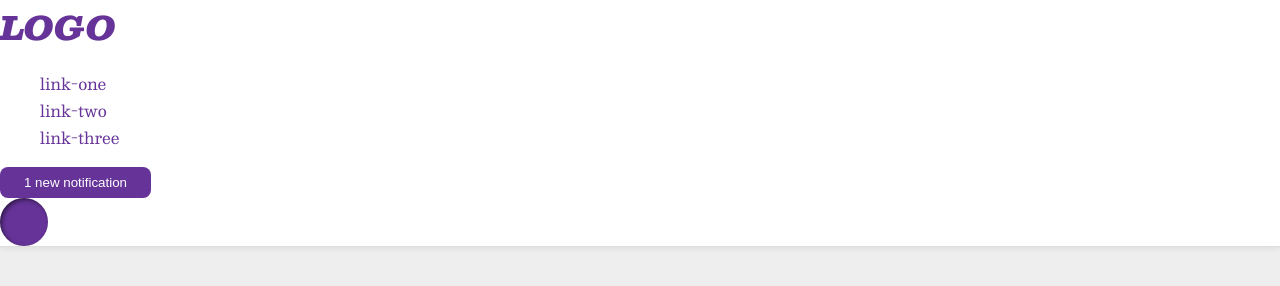
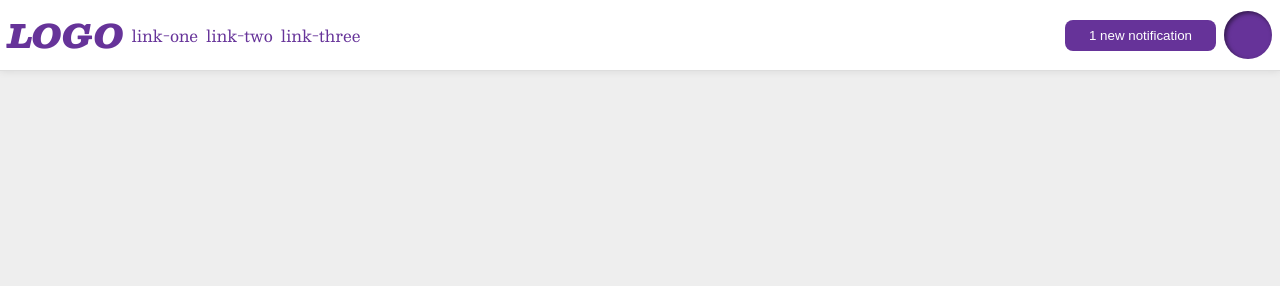
Before and after one commit to kryyyo/css-exercises-main, a plain HTML site: page flex/03-flex-header-2/index.html in a window 1280 px wide. Drawn offline with nearby package versions, Linux system fonts and the light colour scheme.

Commit message:
Add solution for activity 3

```diff
--- a/flex/03-flex-header-2/style.css
+++ b/flex/03-flex-header-2/style.css
@@ -12,6 +12,8 @@ body {
   background: white;
   border-bottom: 1px solid #ddd;
   box-shadow: 0 0 8px rgba(0,0,0,.1);
+  display: flex;
+  align-items: center;
 }
 
 .profile-image {
@@ -20,6 +22,7 @@ body {
   border-radius: 50%;
   width: 48px;
   height:  48px;
+  margin: 8px;
 }
 
 .logo {
@@ -27,6 +30,7 @@ body {
   font-size: 32px;
   font-weight: 900;
   font-style: italic;
+  margin: 8px;
 }
 
 button {
@@ -35,6 +39,7 @@ button {
   background: rebeccapurple;
   color: white;
   padding: 8px 24px;
+  margin-left: auto;
 }
 
 a {
@@ -45,4 +50,7 @@ a {
 
 ul {
   list-style-type: none;
+  display: flex;
+  gap: 8px;
+  padding: 0;
 }
```
